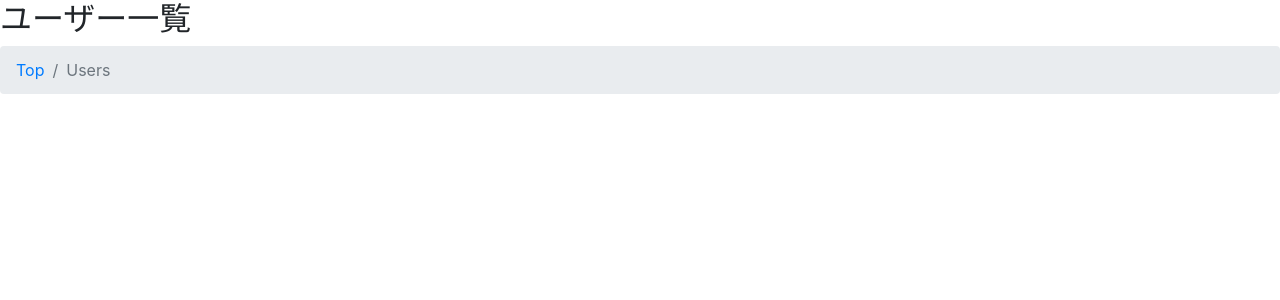
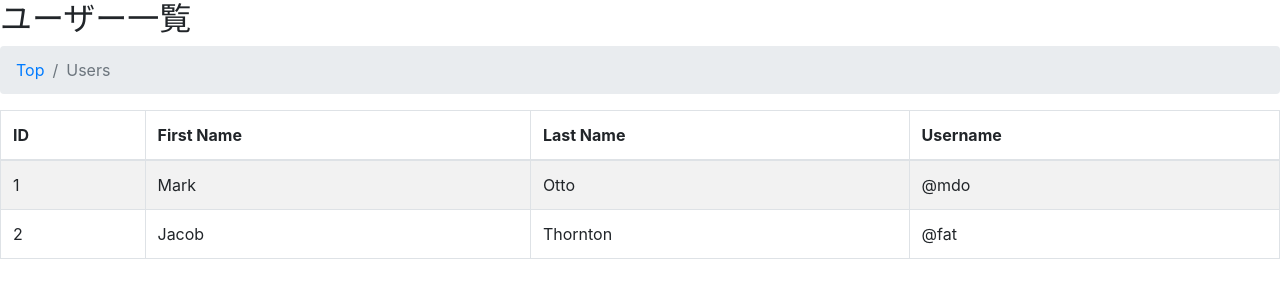
Before and after one commit to y-u-t-a/react-training, a React (Create React App) app in the folder keycloak/: page /users in a window 1280 px wide. Shown: the top 300 px of the page. Built offline with nearby package versions, Linux system fonts and the light colour scheme.

Commit message:
ユーザー一覧コンポーネントを追加

```diff
--- /dev/null
+++ b/keycloak/src/users/UserList.js
@@ -0,0 +1,37 @@
+import React from 'react'
+import {Table} from 'react-bootstrap'
+
+export default class UserList extends React.Component {
+  render() {
+    return (
+      <Table striped bordered>
+        <TableHead/>
+        <tbody>
+          <tr>
+            <td>1</td>
+            <td>Mark</td>
+            <td>Otto</td>
+            <td>@mdo</td>
+          </tr>
+          <tr>
+            <td>2</td>
+            <td>Jacob</td>
+            <td>Thornton</td>
+            <td>@fat</td>
+          </tr>
+        </tbody>
+      </Table>
+    )
+  }
+}
+
+const TableHead = () => (
+  <thead>
+    <tr>
+      <th>ID</th>
+      <th>First Name</th>
+      <th>Last Name</th>
+      <th>Username</th>
+    </tr>
+  </thead>
+)
--- a/keycloak/src/users/Users.js
+++ b/keycloak/src/users/Users.js
@@ -1,5 +1,6 @@
 import React from 'react'
 import {Breadcrumb} from 'react-bootstrap'
+import UserList from './UserList'
 
 export default class Users extends React.Component {
   render() {
@@ -10,6 +11,7 @@
           <Breadcrumb.Item href="/">Top</Breadcrumb.Item>
           <Breadcrumb.Item active>Users</Breadcrumb.Item>
         </Breadcrumb>
+        <UserList/>
       </div>
     )
   }
```
